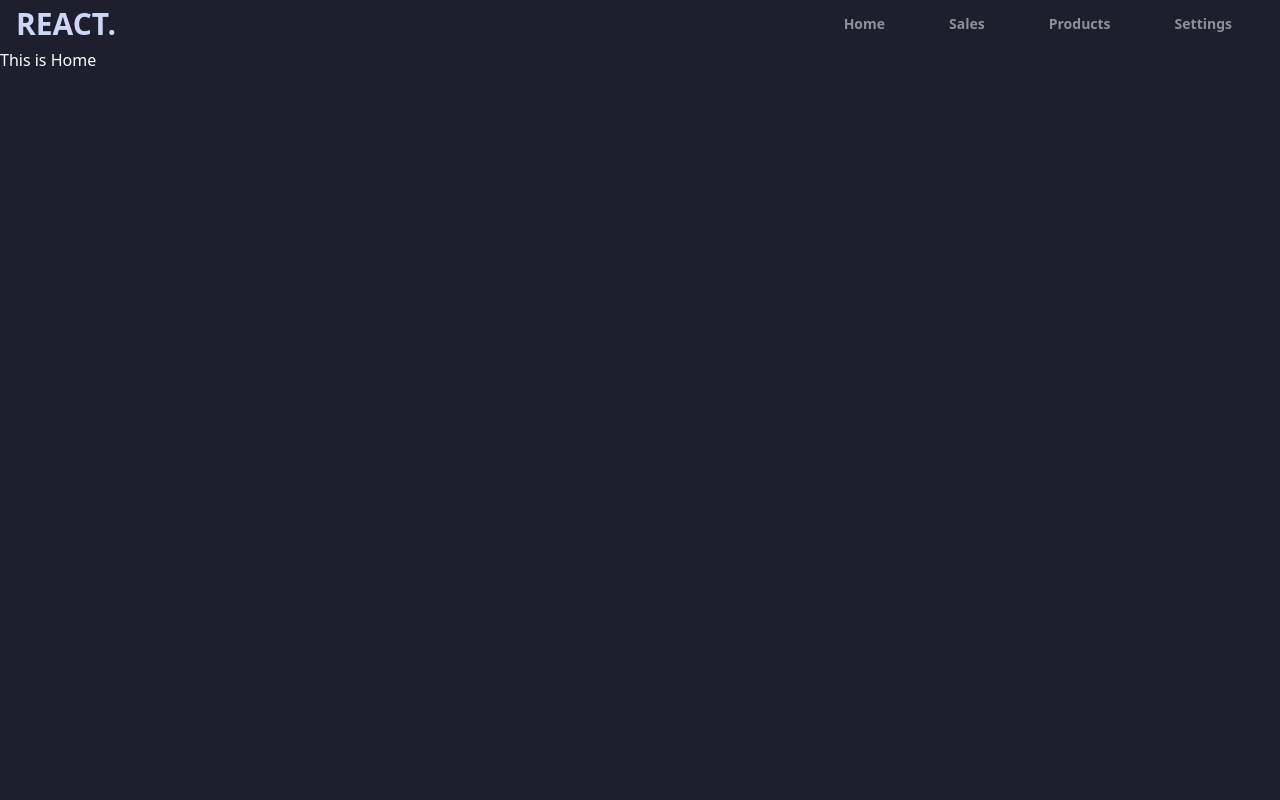
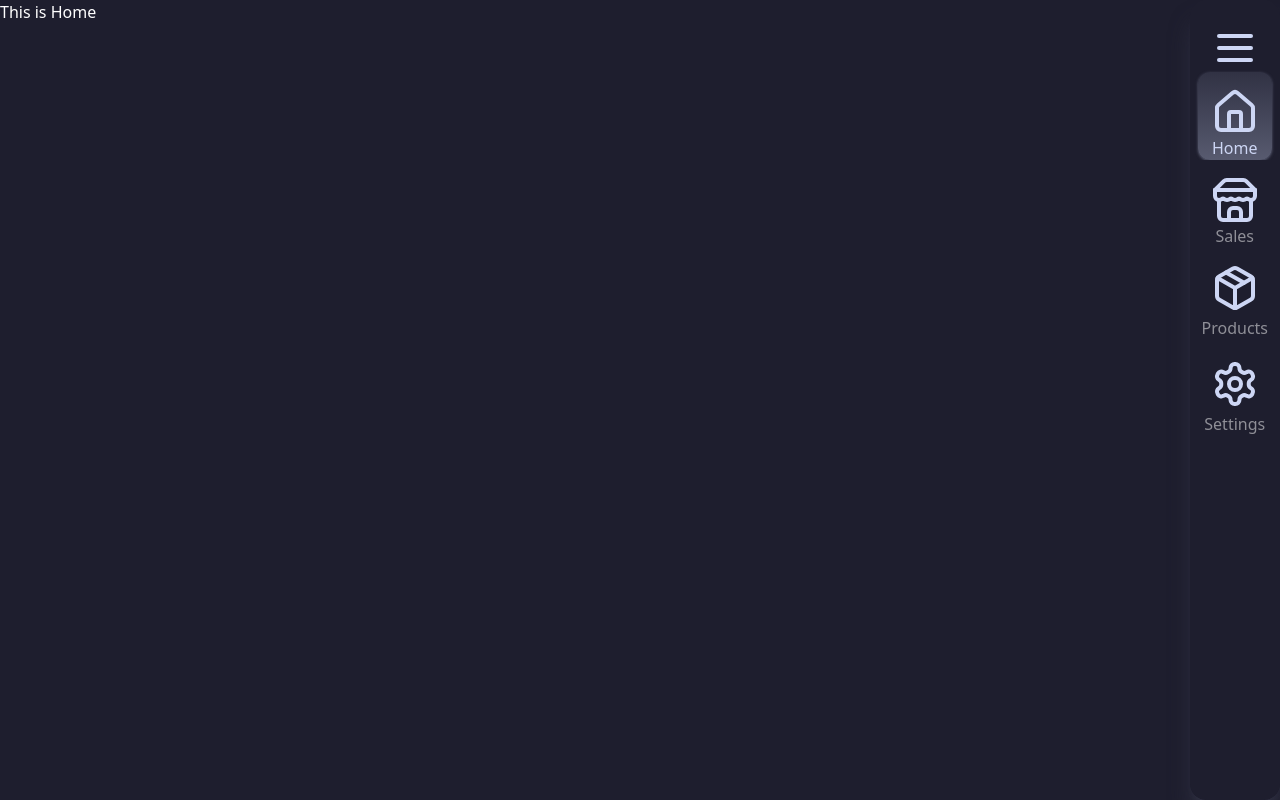
Before and after one commit to IrvinTM/reditus, a React (Vite) app: page / in a window 1280 px wide. Built offline with nearby package versions, Linux system fonts and the light colour scheme.

Commit message:
changed layout

```diff
--- a/src/components/NavBar.tsx
+++ b/src/components/NavBar.tsx
@@ -1,5 +1,5 @@
-import  React, { useState, ReactNode} from "react";
-import {X, Menu} from 'lucide-react';
+import  React, { useState, ReactNode, useEffect} from "react";
+import {X, Menu, Home, Store, Package, Settings} from 'lucide-react';
 
 interface NavBarProps {
   home: ReactNode
@@ -27,6 +27,10 @@ const NavBar: React.FC<NavBarProps> = ({home, sales, products, settings}: NavBar
     setNav(!nav);
   };
 
+  const closeNav = () => {
+    setNav(false);
+  };
+
   // Array containing navigation items
   const navItems = [
     { id: 1, text: 'Home' },
@@ -35,50 +39,64 @@ const NavBar: React.FC<NavBarProps> = ({home, sales, products, settings}: NavBar
     { id: 4, text: 'Settings' },
   ];
 
+  useEffect(() => {
+    setSelectedItem("Home");
+  }, []);
+
     return (
         <>
-        <div className='flex justify-between items-center h-12 mx-auto px-4 bg-base'>
-      {/* Logo */}
-      <h1 className='w-full text-3xl font-bold text-primary-dark'>REACT.</h1>
+        <div className='fixed right-0 top-0 h-full shadow-xl shadow-surface-0 p-2 rounded-2xl'>
 
-      {/* Desktop Navigation */}
-      <ul className='hidden md:flex'>
-        {navItems.map(item => (
-          <li
-            key={item.id}
-            className={`m-4 px-4 py-1 text-sm/6 font-semibold  focus:outline-none hover:text-primary-dark  cursor-pointer ${selectedItem === item.text ? 'rounded-xl shadow-surface-2 bg-gradient-to-t from-surface-0 to-base text-primary-dark' : 'bg-base text-white/50'}`}
-            onClick={() => setSelectedItem(item.text)}
-          >
-            {item.text}
-          </li>
-        ))}
-      </ul>
 
       {/* Mobile Navigation Icon */}
-      <div onClick={handleNav} className='block md:hidden '>
-        {nav ? <X /> :  <Menu />}
+     <div className="flex flex-col justify-center items-center text-center">
+     <div className="flex flex-col justify-center items-center text-center" onClick={handleNav}>
+        {nav ? <X className="w-12 h-12 mt-4 text-text" /> :  <Menu className="w-12 h-12 mt-4 text-text" />}
       </div>
+      <div className={`flex flex-col justify-center items-center text-center w-full ${selectedItem === "Home" ? 'rounded-xl shadow-surface-2 shadow-sm bg-gradient-to-t from-surface-2 to-surface-0 text-primary-dark' : 'bg-base text-white/50'}`} onClick={()=>{setSelectedItem("Home")}}>
+        { <Home className="w-12 h-12 mt-4 text-text" /> }
+        <p>Home</p>
+      </div>
+      <div className={`flex flex-col justify-center items-center text-center w-full ${selectedItem === "Sales" ? 'rounded-xl shadow-surface-2 shadow-sm bg-gradient-to-t from-surface-2 to-surface-0 text-primary-dark' : 'bg-base text-white/50'}`} onClick={()=>{setSelectedItem("Sales")}}>
+        { <Store className="w-12 h-12 mt-4 text-text" /> }
+        <p >Sales</p>
+      </div>
+      <div className={`flex flex-col justify-center items-center text-center w-full ${selectedItem === "Products" ? 'rounded-xl shadow-surface-2 shadow-sm bg-gradient-to-t from-surface-2 to-surface-0 text-primary-dark' : 'bg-base text-white/50'}`} onClick={()=>{setSelectedItem("Products")}}>
+        { <Package className="w-12 h-12 mt-4 text-text" /> }
+        <p className="m-1">Products</p>
+      </div>
+      <div className={`flex flex-col justify-center items-center text-center w-full ${selectedItem === "Settings" ? 'rounded-xl shadow-surface-2 shadow-sm bg-gradient-to-t from-surface-2 to-surface-0 text-primary-dark' : 'bg-base text-white/50'}`} onClick={()=>{setSelectedItem("Settings")}}>
+        { <Settings className="w-12 h-12 mt-4 text-text" /> }
+        <p className="m-1">Settings</p>
+      </div>
+     </div>
+
 
       {/* Mobile Navigation Menu */}
       <ul
         className={
           nav
-            ? 'fixed md:hidden left-0 top-0 w-[60%] h-full ease-in-out duration-500 text-sm/6 font-semibold text-white/50 focus:outline-none hover:text-primary-dark  cursor-pointer bg-base '
-            : 'ease-in-out w-[60%] duration-500 fixed top-0 bottom-0 left-[-100%] bg-base'
+            ? 'fixed shadow-2xl shadow-surface-0 right-0 top-0 w-auto rounded-sm h-full ease-in-out duration-500 text-sm/6 font-semibold text-white/50 focus:outline-none hover:text-primary-dark  cursor-pointer bg-base '
+            : 'ease-in-out w-auto duration-500 fixed top-0 bottom-0 right-[-100%]'
         }
       >
-        {/* Mobile Logo */}
-        <h1 className='w-full text-3xl font-bold text-primary-dark'>REACT.</h1>
 
+
+<div className="flex flex-col items-center mt-4">
+<div onClick={handleNav}>
+        {nav ? <X className="w-12 h-12 text-text mt-4" /> :  <Menu className="w-6 h-6 text-text mt-4" />}
+      </div>
 {/* Mobile Navigation Items */}
 {navItems.map(item => (
            <li
            key={item.id}
-            className='p-4 rounded-xl  cursor-pointer border-surface-0 text-sm/6 font-semibold text-text focus:outline-none hover:text-primary-hover'
+           className={`m-12 p-12 py-1 text-xl font-semibold  focus:outline-none hover:text-primary-dark  cursor-pointer ${selectedItem === item.text ? 'rounded-xl shadow-surface-2 shadow-sm bg-gradient-to-t from-surface-0 to-base text-primary-dark' : 'bg-base text-white/50'}`}
+           onClick={() => {setSelectedItem(item.text); handleNav();}}
          >
            {item.text}
          </li>
         ))}
+      </div>
       </ul>
     </div>
     <div>
@@ -86,8 +104,6 @@ const NavBar: React.FC<NavBarProps> = ({home, sales, products, settings}: NavBar
         selectedItem ? optionsMap.get(selectedItem) : home
       }
     </div>
-
-
         </>
     )
 }
```
Lines whose indentation alone changed are shown as unchanged.
